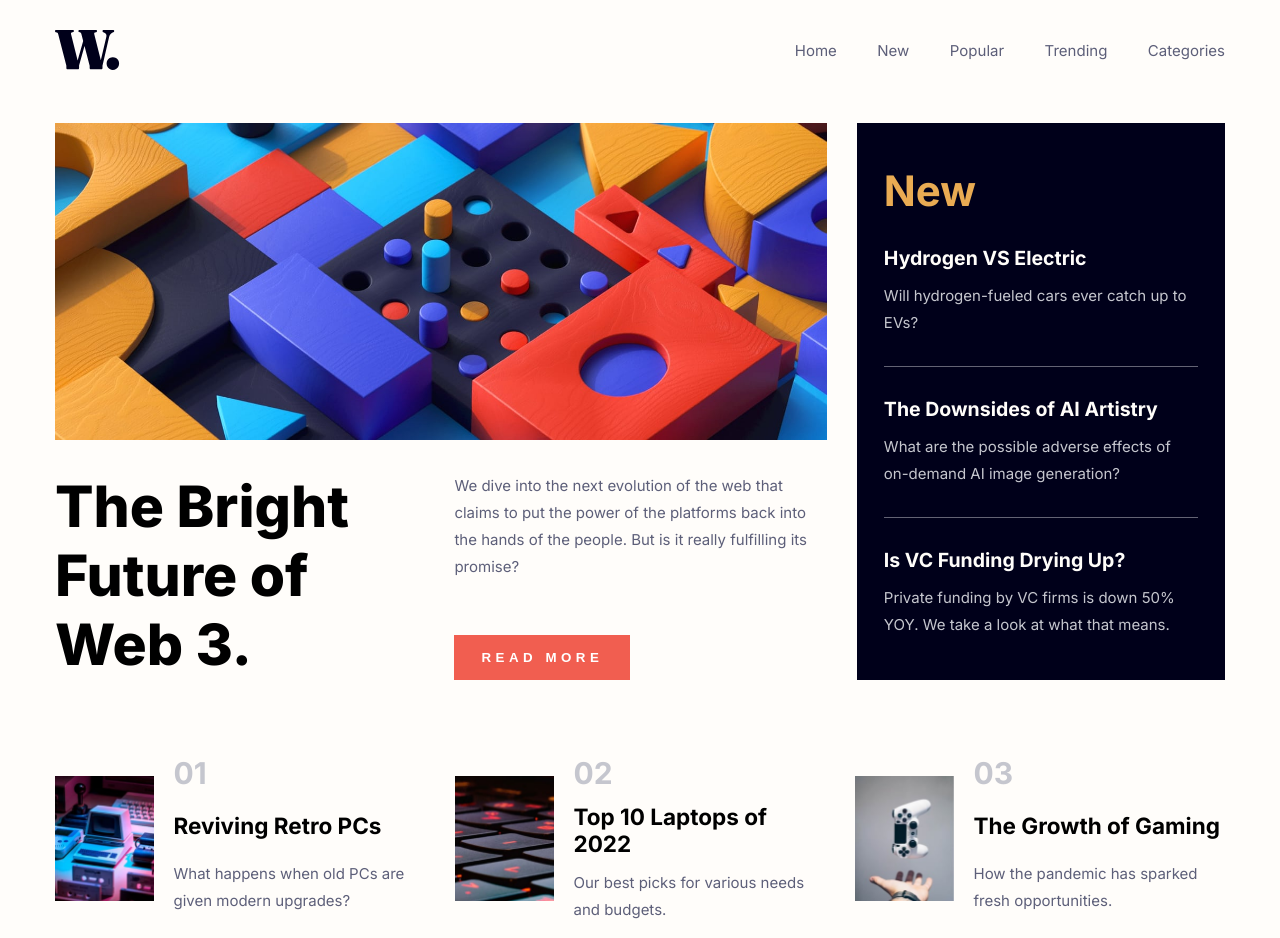
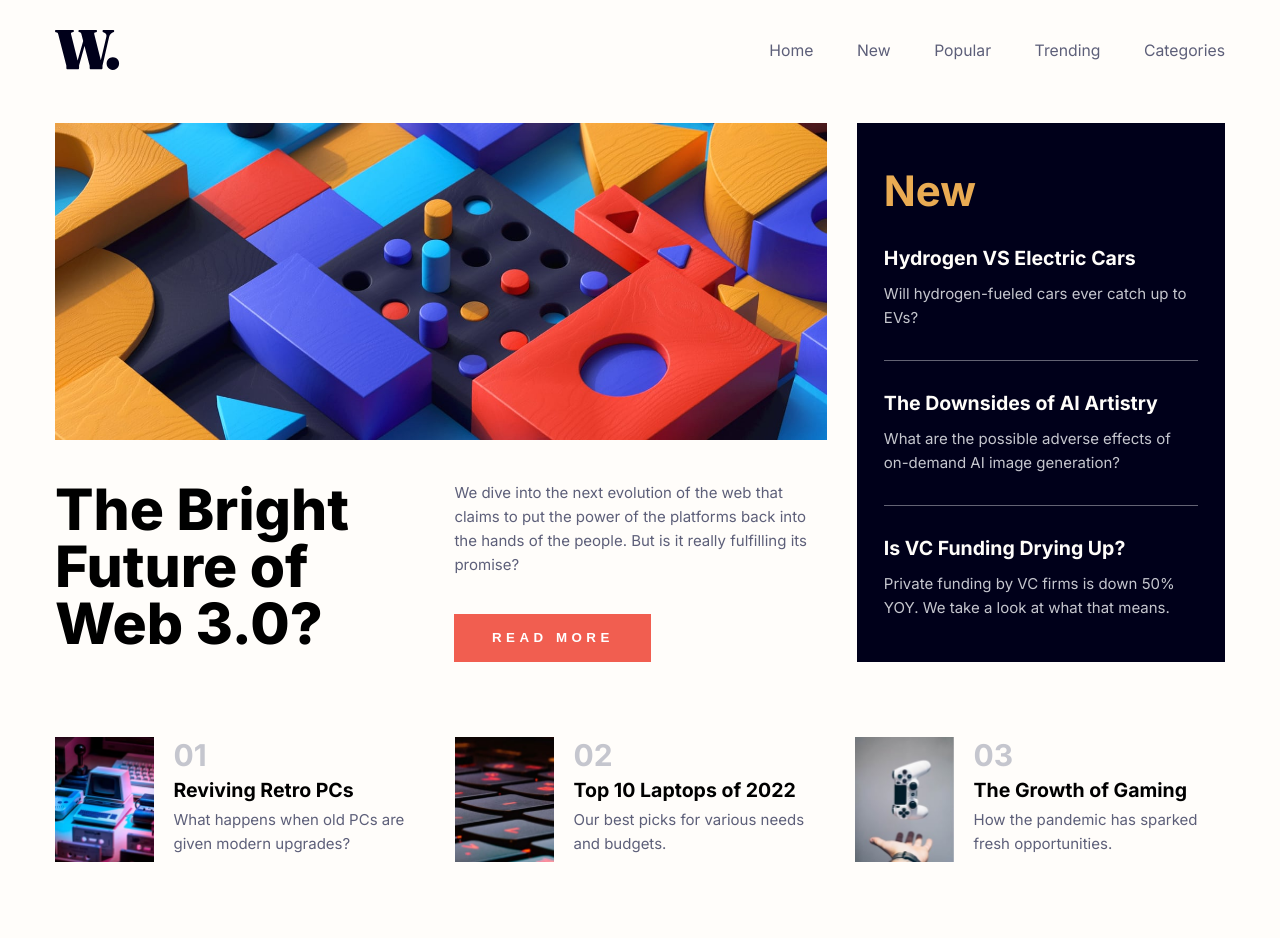
Before and after one commit to CalfMoon/News-Homepage, a plain HTML site: page index.html in a window 1280 px wide. After the commit the page ends 877 px from the top, so only its background shows below. Drawn offline with Linux system fonts and the light colour scheme.

Commit message:
added esc exit and fixed some site font size

```diff
--- a/index.css
+++ b/index.css
@@ -22,7 +22,7 @@
 }
 
 p {
-    line-height: 1.8em;
+    line-height: 1.6em;
 }
 
 
@@ -63,12 +63,13 @@ header {
 
 .nav__nav {
     display: flex;
-    gap: 2.7rem;
+    gap: 2.9rem;
     list-style: none;
 }
 
 .nav__item__link {
     text-decoration: none;
+    font-size: 1.05rem;
     color: var(--dark-grayish-blue);
 }
 
@@ -91,6 +92,7 @@ main {
 .news-box--1__heading {
     font-weight: 800;
     font-size: 3.8rem;
+    line-height: 1em;
 }
 
 .news-box--1__content {
@@ -103,11 +105,11 @@ main {
     color: white;
     text-transform: uppercase;
     letter-spacing: 0.3rem;
-    font-weight: 700;
-    padding-top: 1rem;
-    padding-bottom: 1rem;
-    padding-left: 1.8rem;
-    padding-right: 1.8rem;
+    font-weight: 800;
+    padding-top: 1.1rem;
+    padding-bottom: 1.1rem;
+    padding-left: 2.5rem;
+    padding-right: 2.5rem;
 }
 
 .news-box--1__content__button:hover,
@@ -176,13 +178,18 @@ main {
 
 .news-box--3__item__text {
     display: grid;
-    gap: 0.8rem;
+    gap: 0rem;
 }
 
 .news-box--3__item__text__number {
     color: var(--grayish-blue);
     font-weight: 700;
     font-size: 2rem;
+}
+
+.news-box--3__item__text__title{
+    font-size: 1.3rem;
+    font-weight: 700;
 }
 
 .news-box--3__item__text__title:hover {
@@ -216,6 +223,10 @@ main {
     .news-box--3 {
         flex-direction: row;
         grid-column: span 2;
+    }
+
+    .news-box--3__item__text{
+
     }
 
 }
--- a/index.html
+++ b/index.html
@@ -37,7 +37,7 @@
                 <source media="(min-width:780px)" srcset="images/image-web-3-desktop.jpg">
                 <img src="images/image-web-3-mobile.jpg" alt="Colorful array of various shapes">
             </picture>
-            <h1 class="news-box--1__heading">The Bright Future of Web 3.</h1>
+            <h1 class="news-box--1__heading">The Bright Future of Web 3.0?</h1>
             <p class="news-box--1__content">
                 We dive into the next evolution of the web that claims to put the power of the platforms back into the hands of the people.
                 But is it really fulfilling its promise?
@@ -50,7 +50,7 @@
         <article class="news-box news-box--2">
             <h2 class="news-box--2__header">New</h2>
             <div class="news-box--2__item">
-                <h2 class="news-box--2__item__title">Hydrogen VS Electric</h2>
+                <h2 class="news-box--2__item__title">Hydrogen VS Electric Cars</h2>
                 <p class="news-box--2__item__content">
                     Will hydrogen-fueled cars ever catch up to EVs?
                 </p>
--- a/index.js
+++ b/index.js
@@ -0,0 +1,8 @@
+navToggle = document.querySelector(".nav-toggle")
+
+document.onkeydown = function(evt) {
+    evt = evt || window.event;
+    if (evt.keyCode == 27) {
+	navToggle.checked = false
+    }
+};
```
Also changed, not shown: 1 other file.
